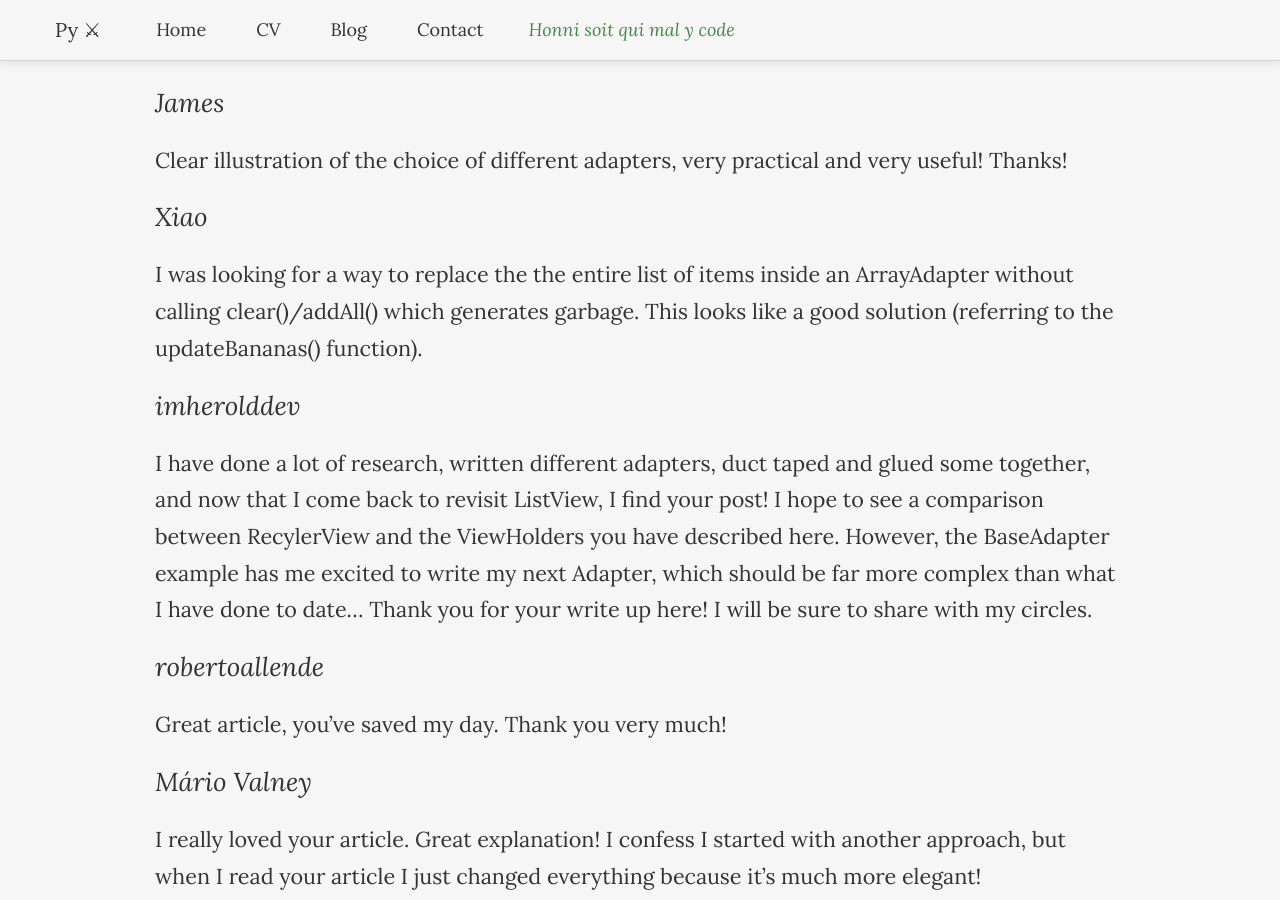
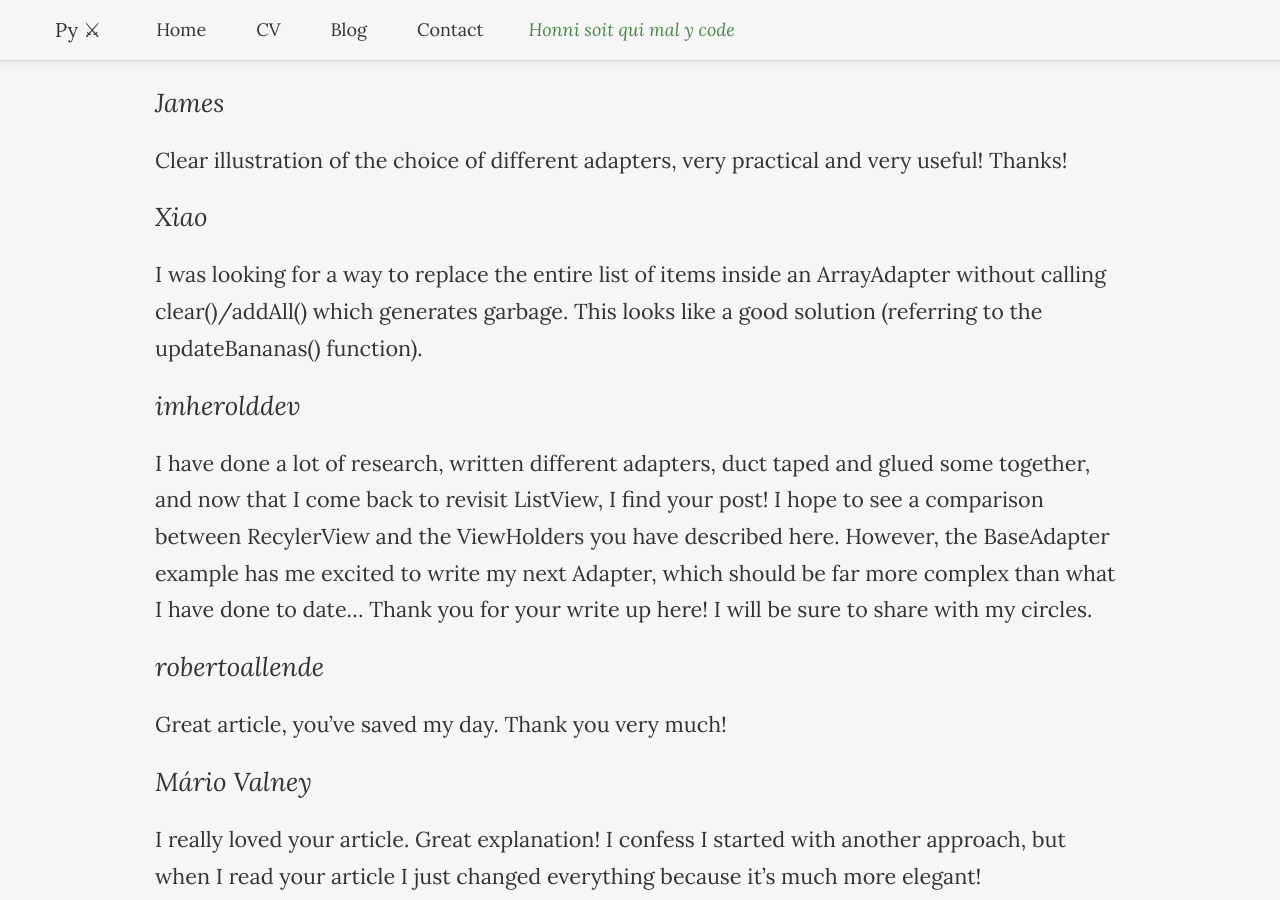
Before and after one commit to pyricau/pyricau.github.com, a Jekyll site: the page built from _posts/2012-12-27-android-adapter-good-practices.markdown, in a window 1280 px wide and 900 px high, scrolled down 11268 px. Built offline with Jekyll 4.4.1, drawn with Linux system fonts in a browser that asks for light colours.

Commit message:
Update 2012-12-27-android-adapter-good-practices.markdown

```diff
--- a/_posts/2012-12-27-android-adapter-good-practices.markdown
+++ b/_posts/2012-12-27-android-adapter-good-practices.markdown
@@ -366,14 +366,14 @@
 Clear illustration of the choice of different adapters, very practical and very useful! Thanks!
 
 ## [Xiao]()
-I was looking for a way to replace the the entire list of items inside an ArrayAdapter without calling clear()/addAll() which generates garbage. This looks like a good solution (referring to the updateBananas() function).
+I was looking for a way to replace the entire list of items inside an ArrayAdapter without calling clear()/addAll() which generates garbage. This looks like a good solution (referring to the updateBananas() function).
 
-## [imherolddev](www.imherolddev.com)
+## [imherolddev](http://www.imherolddev.com)
 I have done a lot of research, written different adapters, duct taped and glued some together, and now that I come back to revisit ListView, I find your post! I hope to see a comparison between RecylerView and the ViewHolders you have described here. However, the BaseAdapter example has me excited to write my next Adapter, which should be far more complex than what I have done to date... Thank you for your write up here! I will be sure to share with my circles.
 
-## [robertoallende](robertoallende.com)
+## [robertoallende](http://robertoallende.com)
 Great article, you've saved my day. Thank you very much!
 
-## [Mário Valney](mariovalney.com)
+## [Mário Valney](http://mariovalney.com)
 I really loved your article. Great explanation!
 I confess I started with another approach, but when I read your article I just changed everything because it's much more elegant!
```
